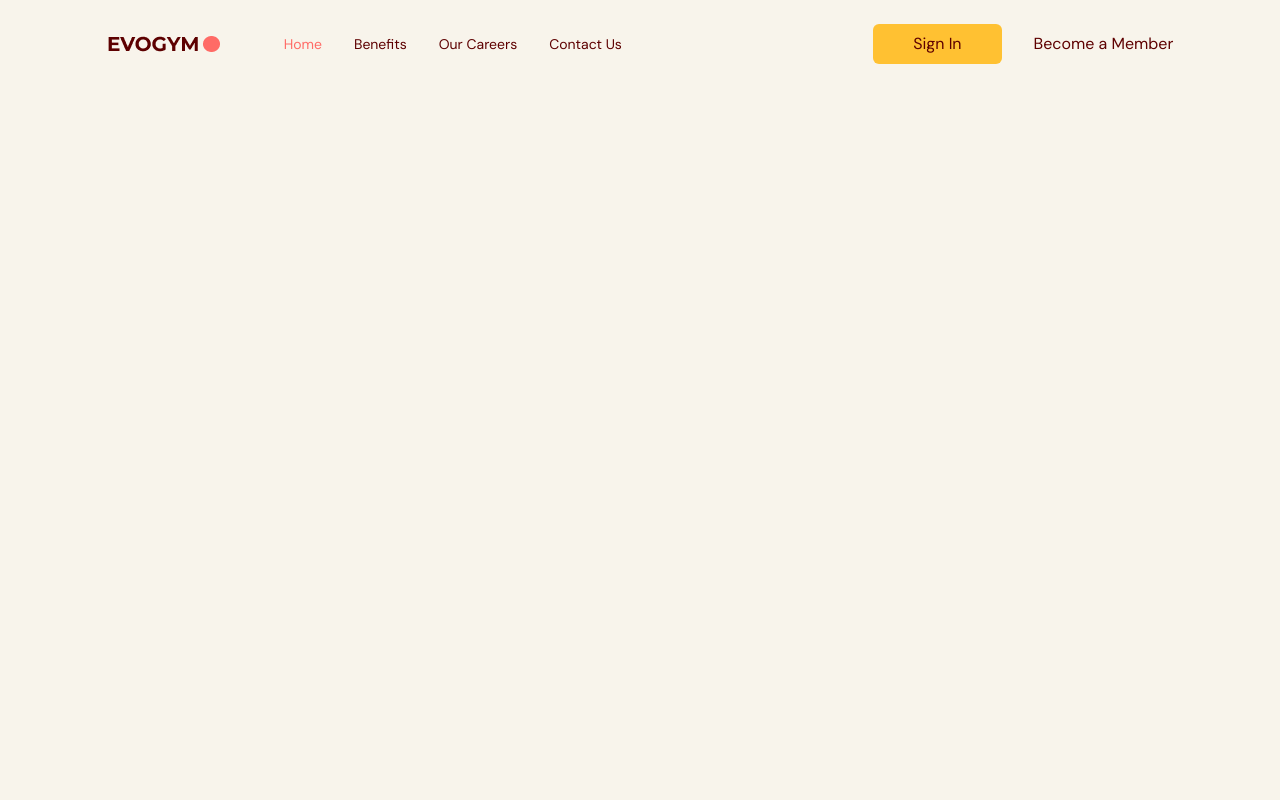
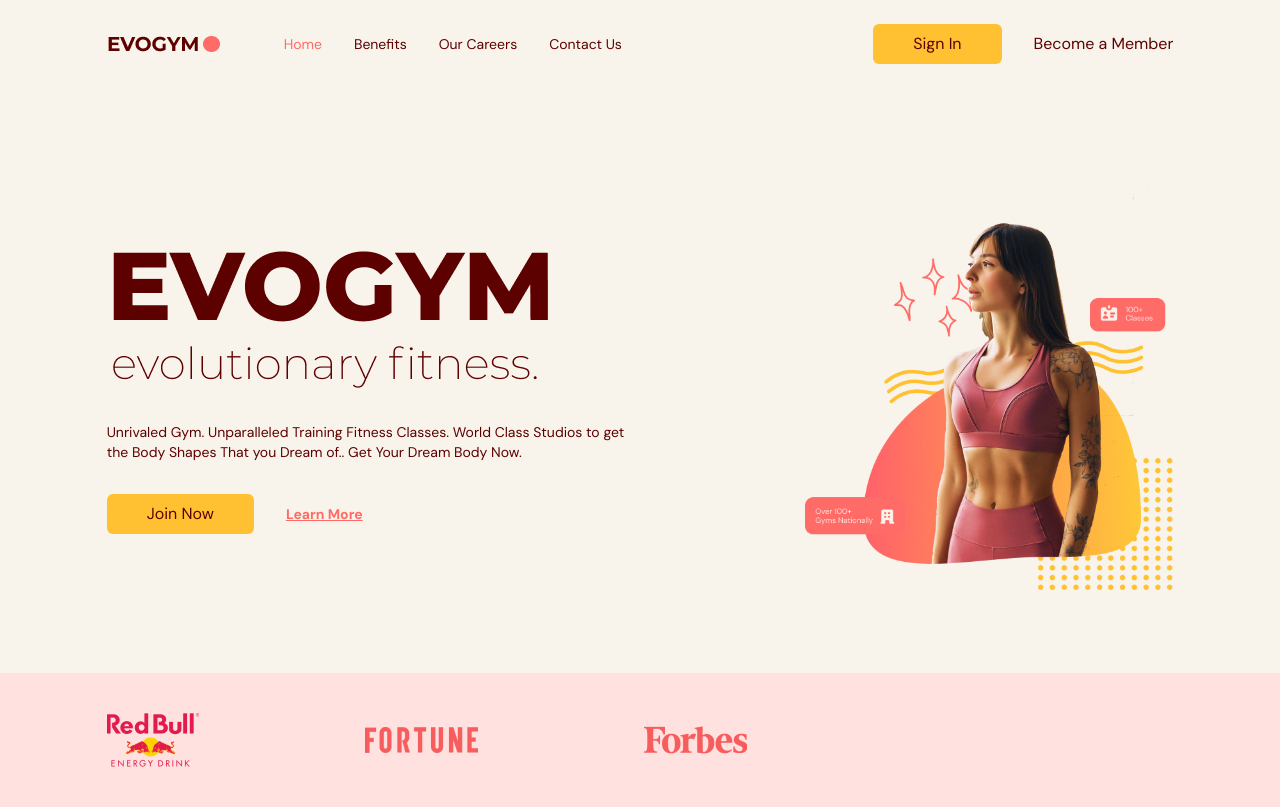
Before and after one commit to ahmedwagih96/Gym, a React (Vite) app: page / in a window 1280 px wide. Built offline with nearby package versions, Linux system fonts and the light colour scheme.

Commit message:
created the home section

```diff
--- a/src/App.tsx
+++ b/src/App.tsx
@@ -1,9 +1,12 @@
 import Navbar from "@/scenes/navbar";
+import Home from "@/scenes/home";
 import { useEffect, useState } from "react";
 import { SelectedPage } from "./shared/types";
 function App() {
   const [isTopOfPage, setIsTopOfPage] = useState<boolean>(true);
-  const [selectedPage, setSelectedPage] = useState<SelectedPage>(SelectedPage.Home);
+  const [selectedPage, setSelectedPage] = useState<SelectedPage>(
+    SelectedPage.Home
+  );
   useEffect(() => {
     const handleScroll = () => {
       if (window.scrollY === 0) {
@@ -20,10 +23,11 @@ function App() {
   return (
     <div className="app bg-gray-20">
       <Navbar
-        isTopOfPage = {isTopOfPage}
-        selectedPage = {selectedPage}
-        setSelectedPage ={setSelectedPage}
+        isTopOfPage={isTopOfPage}
+        selectedPage={selectedPage}
+        setSelectedPage={setSelectedPage}
       />
+      <Home setSelectedPage={setSelectedPage}/>
     </div>
   );
 }
--- /dev/null
+++ b/src/scenes/home/Sponsors.tsx
@@ -0,0 +1,21 @@
+import SponsorRedBull from "@/assets/SponsorRedBull.png";
+import SponsorForbes from "@/assets/SponsorForbes.png";
+import SponsorFortune from "@/assets/SponsorFortune.png";
+
+type Props = {};
+
+function Sponsors({}: Props) {
+  return (
+    <div className="h-[150px w-full bg-primary-100 py-10">
+      <div className="mx-auto w-5/6">
+        <div className="flex w-3/5 items-center justify-between gap-8">
+          <img alt="redbull-sponsor" src={SponsorRedBull} />
+          <img alt="fortune-sponsor" src={SponsorFortune} />
+          <img alt="forbes-sponsor" src={SponsorForbes} />
+        </div>
+      </div>
+    </div>
+  );
+}
+
+export default Sponsors;
--- /dev/null
+++ b/src/scenes/home/index.tsx
@@ -0,0 +1,101 @@
+import useMediaQuery from "@/hooks/useMediaQuery";
+//TypeScript
+import { SelectedPage } from "@/shared/types";
+// Components
+import ActionButton from "@/shared/ActionButton";
+import AnchorLink from "react-anchor-link-smooth-scroll";
+import Sponsors from "@/scenes/home/Sponsors";
+//Utils
+import HomePageText from "@/assets/HomePageText.png";
+import HomePageGraphic from "@/assets/HomePageGraphic.png";
+//Motion
+import { motion } from "framer-motion";
+type Props = {
+  setSelectedPage: (value: SelectedPage) => void;
+};
+
+function Home({ setSelectedPage }: Props) {
+  const isAboveMediumScreens = useMediaQuery("(min-width: 1080px");
+  return (
+    <section
+      id={SelectedPage.Home}
+      className="gap-16 bg-gray-20 py-10 md:h-full md:pb-0"
+    >
+      {/* IMAGE AND MAIN HEADER */}
+      <motion.div
+        onViewportEnter={() => setSelectedPage(SelectedPage.Home)}
+        className="mx-auto w-5/6 items-center justify-center md:flex md:h-5/6"
+      >
+        {/* MAIN HEADER */}
+        <div>
+          {/* HEADINGS */}
+          <motion.div
+            initial="hidden"
+            viewport={{ once: true, amount: 0.5 }}
+            whileInView="visible"
+            transition={{ duration: 0.5 }}
+            variants={{
+              hidden: { opacity: 0, x: -50 },
+              visible: { opacity: 1, x: 0 },
+            }}
+            className="z-10 mt-32 md:basis-3/5"
+          >
+            <div className="md:-mt-20">
+              <div className="relative">
+                <div className="before:absolute before:-top-20 before:-left-20 before:z-[-1] md:before:content-evolvetext">
+                  <img alt="home-page-text" src={HomePageText} />
+                </div>
+              </div>
+            </div>
+            <p className="mt-8 text-sm">
+              Unrivaled Gym. Unparalleled Training Fitness Classes. World Class
+              Studios to get the Body Shapes That you Dream of.. Get Your Dream
+              Body Now.
+            </p>
+          </motion.div>
+          {/* ACTIONS */}
+          <motion.div
+            initial="hidden"
+            viewport={{ once: true, amount: 0.5 }}
+            whileInView="visible"
+            transition={{ delay: 0.2, duration: 0.5 }}
+            variants={{
+              hidden: { opacity: 0, x: -50 },
+              visible: { opacity: 1, x: 0 },
+            }}
+            className="mt-8 flex items-center gap-8"
+          >
+            <ActionButton setSelectedPage={setSelectedPage}>
+              Join Now
+            </ActionButton>
+            <AnchorLink
+              className="text-sm font-bold text-primary-500 underline hover:text-secondary-500"
+              onClick={() => setSelectedPage(SelectedPage.ContactUs)}
+              href={`#${SelectedPage.ContactUs}`}
+            >
+              Learn More
+            </AnchorLink>
+          </motion.div>
+        </div>
+        {/* IMAGE */}
+        <motion.div
+          initial="hidden"
+          viewport={{ once: true, amount: 1 }}
+          whileInView="visible"
+          transition={{ duration: 1 }}
+          variants={{
+            hidden: { opacity: 0, x: 50 },
+            visible: { opacity: 1, x: 0 },
+          }}
+          className="flex basis-3/5 justify-center md:z-10 md:ml-40 md:mt-16 md:justify-items-end"
+        >
+          <img src={HomePageGraphic} alt="Homepage-Graphic" />
+        </motion.div>
+      </motion.div>
+      {/* SPONSORS */}
+      {isAboveMediumScreens && <Sponsors />}
+    </section>
+  );
+}
+
+export default Home;
```
